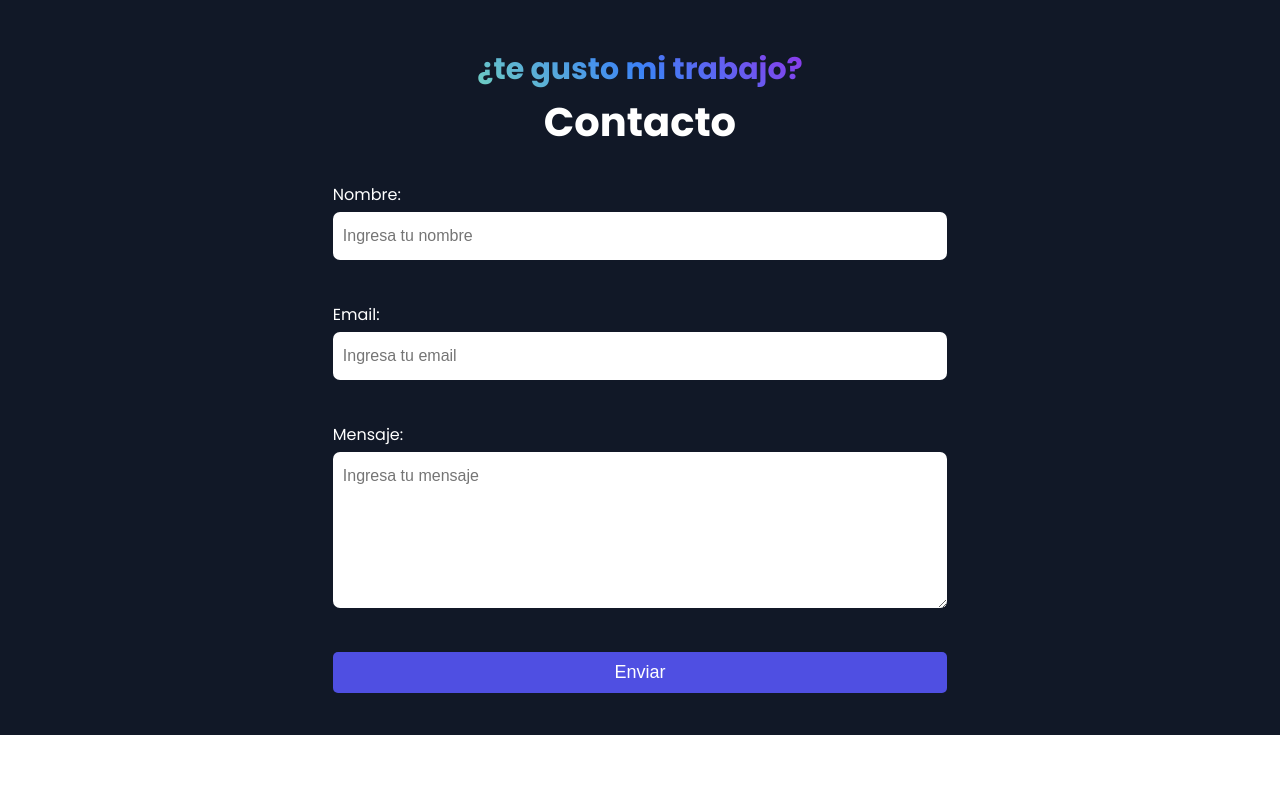
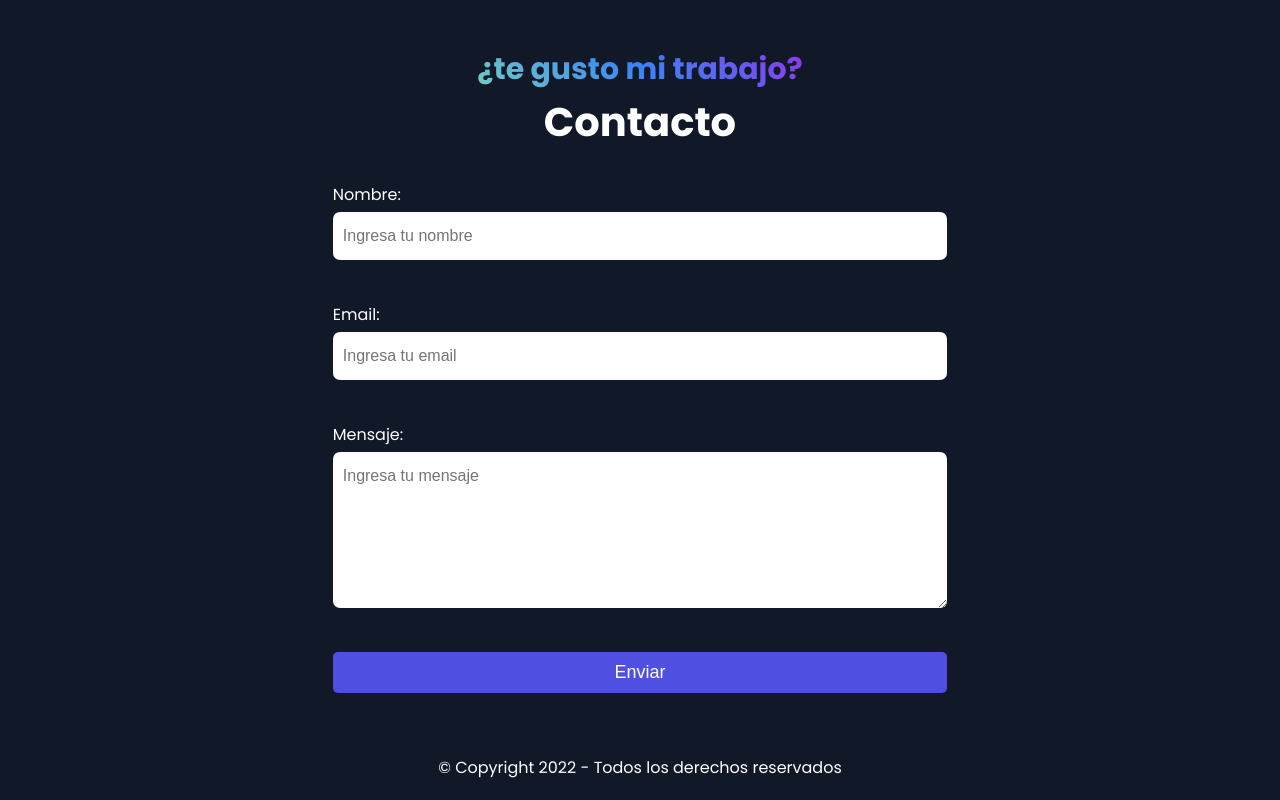
Before and after one commit to JuanMosquela/juan-portfolio, a React (Create React App) app: page / in a window 1280 px wide. Shown: the part 3385-4185 px from the top of the page. Before the commit the page ends 4120 px from the top, so only its background shows below. Built offline with nearby package versions, Linux system fonts and the light colour scheme.

Commit message:
agregado componente footer

```diff
--- a/src/App.js
+++ b/src/App.js
@@ -4,6 +4,7 @@ import { Outlet } from "react-router-dom";
 import { useContext } from "react";
 import { ThemeContext } from "./context/ThemeProvider";
 import { CircleLeft, CircleRigth } from "./components/circle/Circle";
+import Footer from "./components/footer/Footer";
 
 
 
@@ -25,6 +26,7 @@ function App() {
         <Outlet />
 
       </div>
+      <Footer />
 
     </div>
   );
--- /dev/null
+++ b/src/components/footer/Footer.jsx
@@ -0,0 +1,10 @@
+import './footer.css'
+
+const Footer = () => {
+  return (
+    <footer>
+        <div>© Copyright 2022 - Todos los derechos reservados</div>
+    </footer>
+  )
+}
+export default Footer
--- /dev/null
+++ b/src/components/footer/footer.css
@@ -0,0 +1,8 @@
+footer{
+    font-family: 'Poppins';
+    display: flex;
+    align-items: center;
+    justify-content: center;
+    padding: 2rem 0;
+     font-size: 1.6rem;
+}
```
